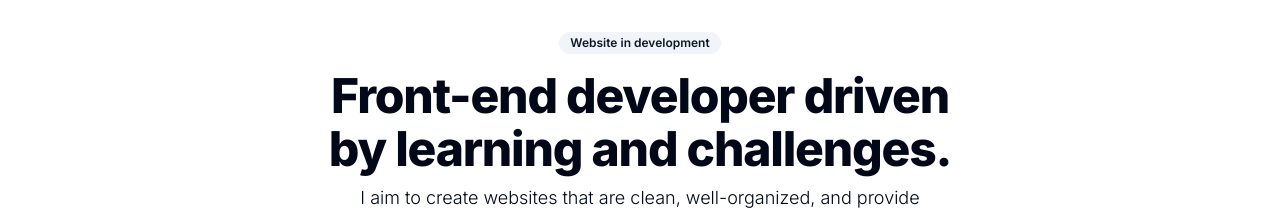
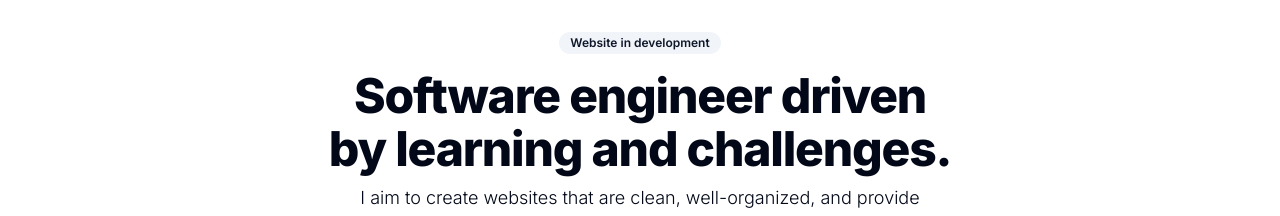
Before and after one commit to joeribreedveld/next-shadcn-portfolio-template, a Next.js app: page / in a window 1280 px wide. Shown: the part 144-360 px from the top of the page. Built offline with nearby package versions, Linux system fonts and the light colour scheme.

Commit message:
feat: change frontend dev to software engineer in content

```diff
--- a/app/layout.tsx
+++ b/app/layout.tsx
@@ -12,7 +12,7 @@ const inter = Inter({ subsets: ["latin"] });
 
 export const metadata: Metadata = {
   title: "Joeri Breedveld",
-  description: "Front-end developer driven by learning and challenges.",
+  description: "Software engineer driven by learning and challenges.",
 };
 
 export default function Layout({ children }: TLayout) {
--- a/components/hero.tsx
+++ b/components/hero.tsx
@@ -11,7 +11,7 @@ export default function Hero() {
       </Badge>
 
       <h1 className="scroll-m-20 text-4xl font-extrabold tracking-tight lg:text-5xl text-center text-balance leading-tight lg:leading-[1.1]">
-        Front-end developer driven by learning and challenges.
+        Software engineer driven by learning and challenges.
       </h1>
       <p className="text-lg font-light max-w-xl text-center text-foreground">
         I aim to create websites that are clean, well-organized, and provide an
```
